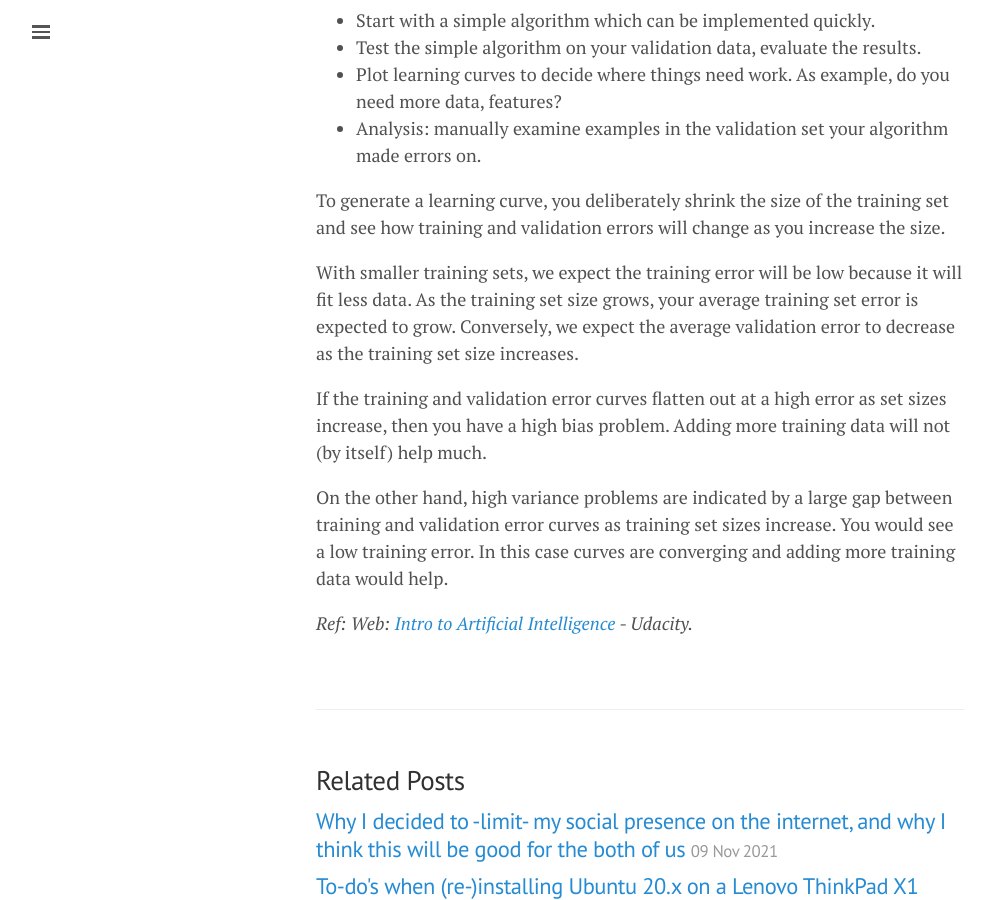
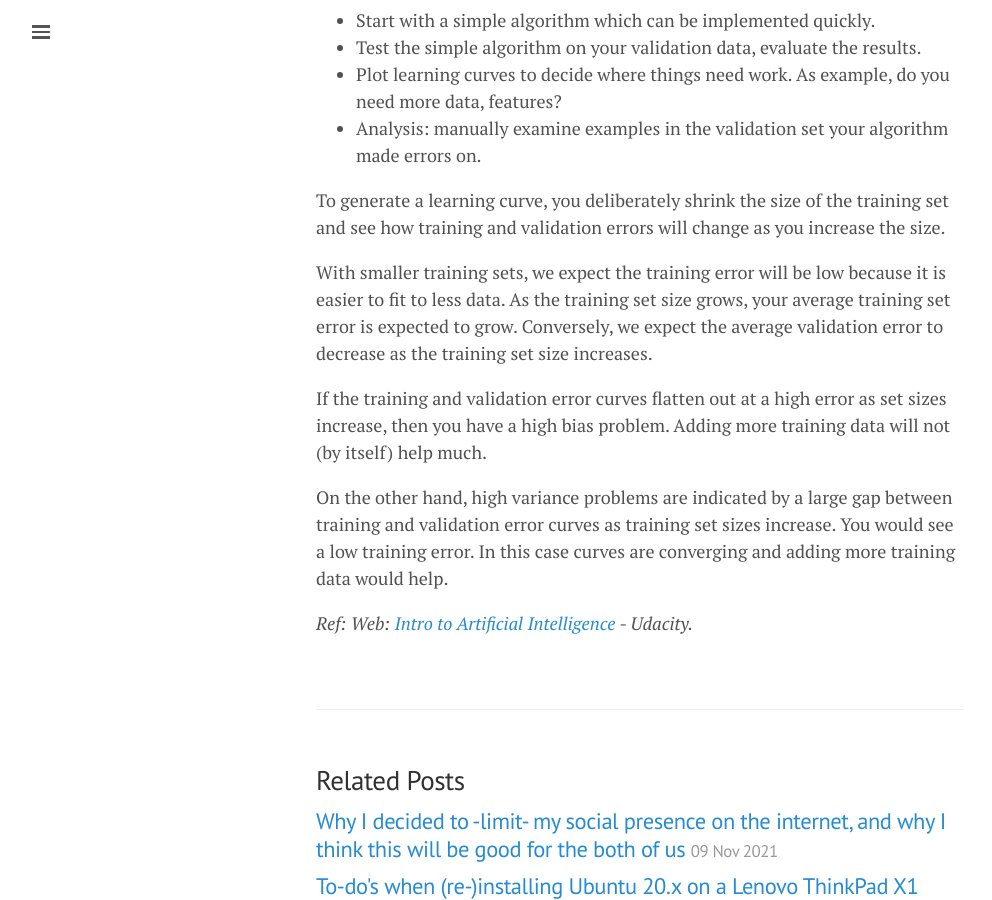
Before and after one commit to lgeurts/lgeurts.github.io, a Jekyll site: the page built from _posts/2018-06-29-artificial-intelligence-basics.md, in a window 1280 px wide and 900 px high, scrolled down 7312 px. Shown: the whole window, without its empty margins (0-992 px from the left). Built offline with Jekyll 4.4.1, drawn with Linux system fonts in a browser that asks for light colours; nearby versions of some CDN libraries.

Commit message:
Update 2018-06-29-artificial-intelligence-basics.md

```diff
--- a/_posts/2018-06-29-artificial-intelligence-basics.md
+++ b/_posts/2018-06-29-artificial-intelligence-basics.md
@@ -197,7 +197,7 @@ To start:
 
 To generate a learning curve, you deliberately shrink the size of the training set and see how training and validation errors will change as you increase the size.
 
-With smaller training sets, we expect the training error will be low because it will fit less data. As the training set size grows, your average training set error is expected to grow.
+With smaller training sets, we expect the training error will be low because it is easier to fit to less data. As the training set size grows, your average training set error is expected to grow.
 Conversely, we expect the average validation error to decrease as the training set size increases.
 
 If the training and validation error curves flatten out at a high error as set sizes increase, then you have a high bias problem. Adding more training data will not (by itself) help much.
```
